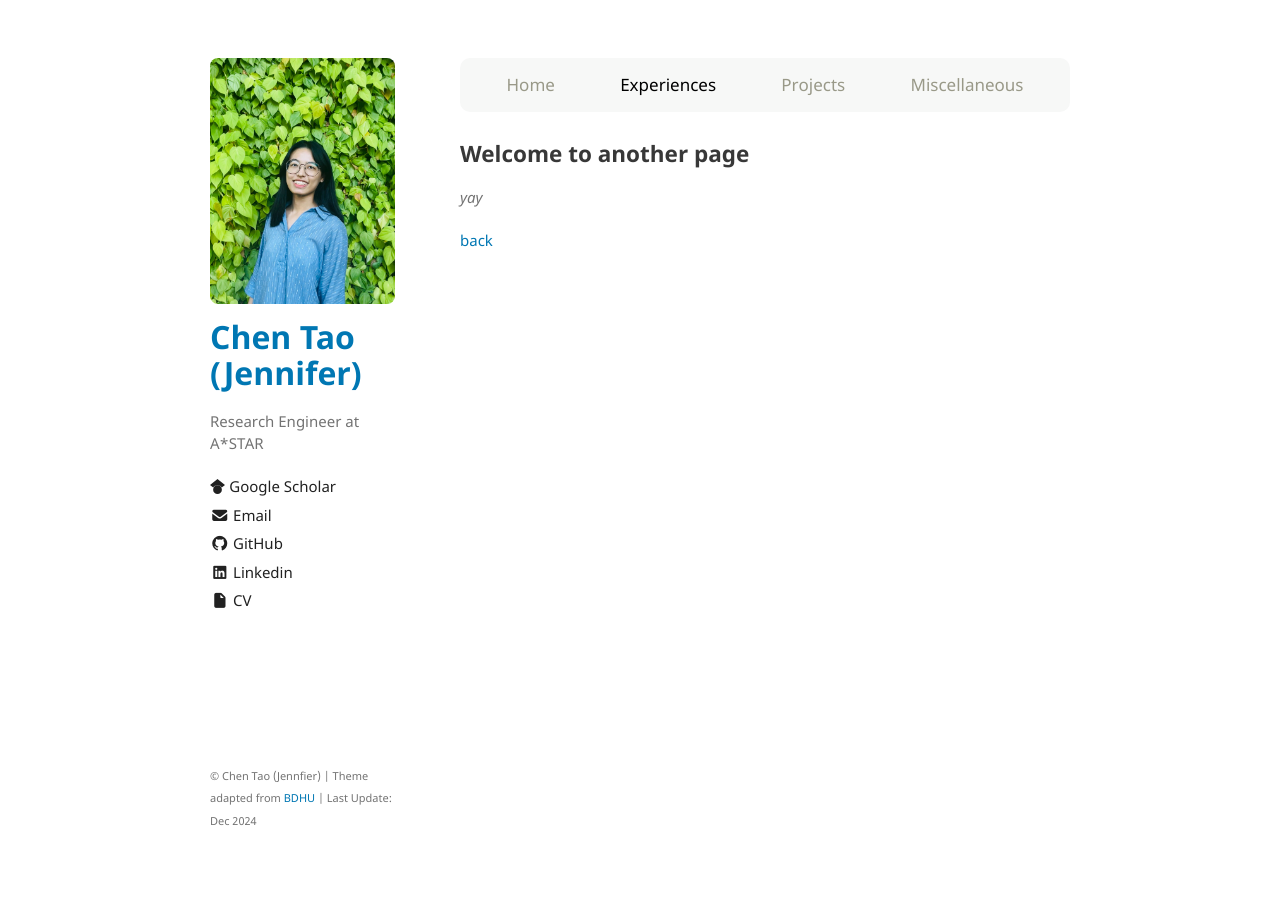
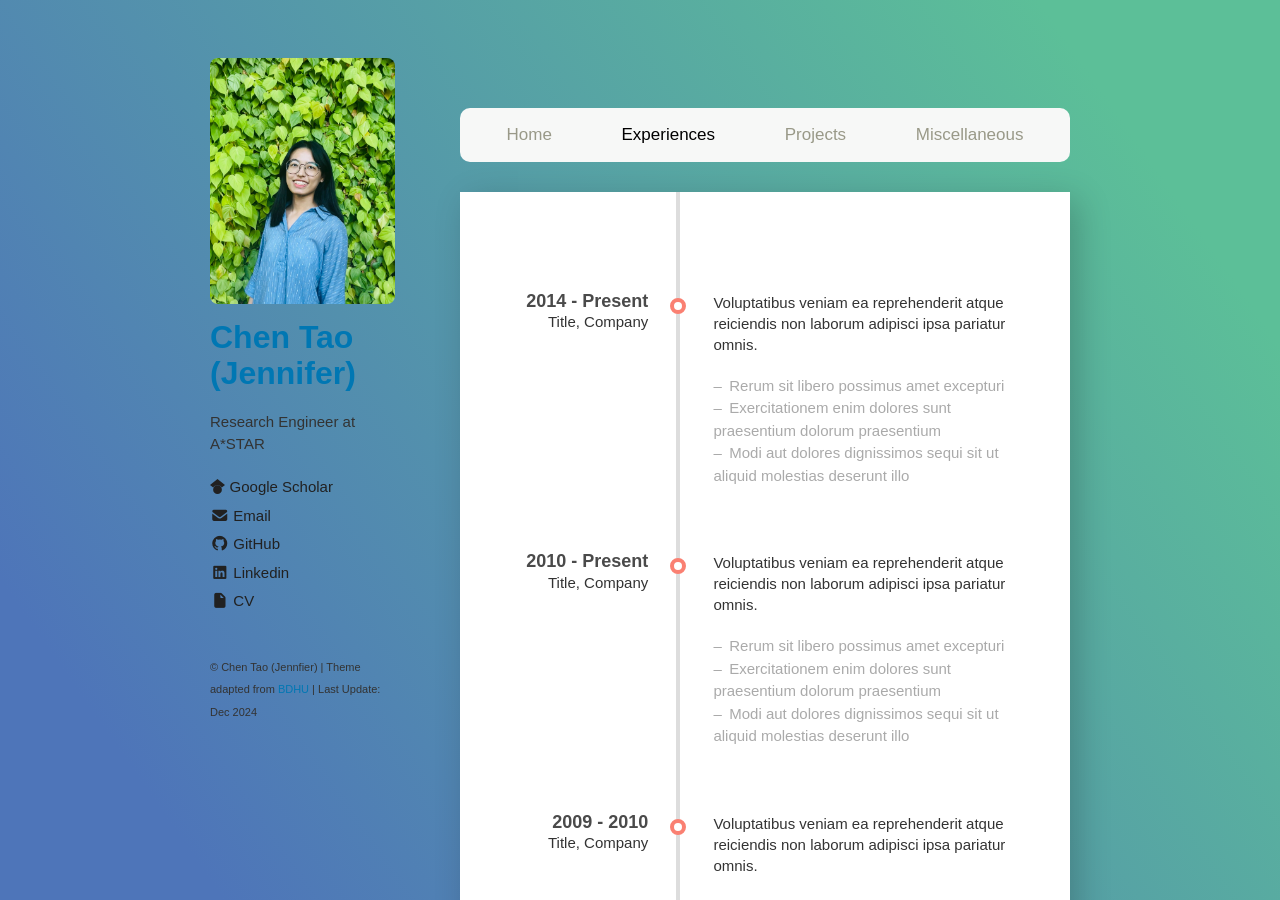
Before and after one commit to TAOC0002/TAOC0002.github.io, a Jekyll site: the page built from another-page.md, in a window 1280 px wide and 900 px high. Built offline with Jekyll 4.4.1, drawn with Linux system fonts in a browser that asks for light colours; the repository's description, which GitHub fills in, is left out; some of the changed text lies outside the part shown.

Commit message:
Add timeline template

```diff
--- a/another-page.md
+++ b/another-page.md
@@ -8,8 +8,64 @@ title: another
   <a href="./another-page.html">Projects</a>
   <a href="./another-page.html">Miscellaneous</a>
 </div>
-## Welcome to another page
 
-_yay_
+<div class="timeline">
+  <div class="entry">
+    <div class="title">
+      <h3>2014 - Present</h3>
+      <p>Title, Company</p>
+    </div>
+    <div class="body">
+      <p>Voluptatibus veniam ea reprehenderit atque reiciendis non laborum adipisci ipsa pariatur omnis.</p>
+      <ul>
+        <li>Rerum sit libero possimus amet excepturi</li>
+        <li>Exercitationem enim dolores sunt praesentium dolorum praesentium</li>
+        <li>Modi aut dolores dignissimos sequi sit ut aliquid molestias deserunt illo</li>
+      </ul>
+    </div>
+  </div>
+  <div class="entry">
+    <div class="title">
+      <h3>2010 - Present</h3>
+      <p>Title, Company</p>
+    </div>
+    <div class="body">
+      <p>Voluptatibus veniam ea reprehenderit atque reiciendis non laborum adipisci ipsa pariatur omnis.</p>
+      <ul>
+        <li>Rerum sit libero possimus amet excepturi</li>
+        <li>Exercitationem enim dolores sunt praesentium dolorum praesentium</li>
+        <li>Modi aut dolores dignissimos sequi sit ut aliquid molestias deserunt illo</li>
+      </ul>
+    </div>
+  </div>
+  <div class="entry">
+    <div class="title">
+      <h3>2009 - 2010</h3>
+      <p>Title, Company</p>
+    </div>
+    <div class="body">
+      <p>Voluptatibus veniam ea reprehenderit atque reiciendis non laborum adipisci ipsa pariatur omnis.</p>
+      <ul>
+        <li>Rerum sit libero possimus amet excepturi</li>
+        <li>Exercitationem enim dolores sunt praesentium dolorum praesentium</li>
+        <li>Modi aut dolores dignissimos sequi sit ut aliquid molestias deserunt illo</li>
+      </ul>
+    </div>
+  </div>
+  <div class="entry">
+    <div class="title">
+      <h3>2006 - 2008</h3>
+      <p>Title, Company</p>
+    </div>
+    <div class="body">
+      <p>Voluptatibus veniam ea reprehenderit atque reiciendis non laborum adipisci ipsa pariatur omnis.</p>
+      <ul>
+        <li>Rerum sit libero possimus amet excepturi</li>
+        <li>Exercitationem enim dolores sunt praesentium dolorum praesentium</li>
+        <li>Modi aut dolores dignissimos sequi sit ut aliquid molestias deserunt illo</li>
+      </ul>
+    </div>
+  </div>
+</div>
 
 [back](./)
--- a/assets/css/style.scss
+++ b/assets/css/style.scss
@@ -94,3 +94,106 @@
 .topnav a.active {
   color: black;
 }
+
+$container-shadow: 0.5rem 0.5rem 2rem 0 rgba(black, 0.2);
+
+$gutter: 30px;
+$border-width: 4px;
+$dot-diameter: 8px;
+
+body {
+  background: linear-gradient(55deg,#4E75B9 30%,#5CBF98 90%);
+  display: flex;
+  align-items: center;
+  justify-content: center;
+  min-height: 100vh;
+  width: 100vw;
+  margin: 0;
+  padding: 12vh 100px;
+  font-family: 'Source Sans Pro', arial, sans-serif;
+  font-weight: 300;
+  color: #333;
+  box-sizing: border-box;
+  * {
+    box-sizing: border-box;
+  }
+}
+
+.timeline {
+  width:100%;
+  max-width:800px;
+  background:#fff;
+  padding: 100px 50px;
+  position: relative;
+  box-shadow: $container-shadow;
+  &:before {
+    content: '';
+    position: absolute;
+    top: 0px;
+    left:calc(33% + 15px); //$gutter/2
+    bottom: 0px;
+    width: $border-width;
+    background: #ddd;
+  }
+  &:after {
+    content: "";
+    display: table;
+    clear: both;
+  }
+}
+
+.entry {
+  clear: both;
+  text-align: left;
+  position: relative;
+  .title {
+    margin-bottom: .5em;
+    float: left;
+    width: 33%;
+    padding-right: $gutter;
+    text-align: right;
+    position: relative;
+    &:before {
+      content: '';
+      position: absolute;
+      width: $dot-diameter;
+      height: $dot-diameter;
+      border: $border-width solid salmon;
+      background-color:#fff;
+      border-radius:100%;
+      top: 15%;
+      right: -$dot-diameter;
+      z-index: 99;
+    }
+    h3 {
+      margin: 0;
+      font-size: 120%;
+    }
+    p {
+      margin: 0;
+      font-size: 100%;
+    }
+  }
+  .body {
+    margin: 0 0 3em;
+    float: right;
+    width: 66%;
+    padding-left: $gutter;
+    p {
+      line-height: 1.4em;
+      &:first-child {
+        margin-top: 0;
+        font-weight: 400;
+      }
+    }
+    ul {
+      color:#aaa;
+      padding-left: 0;
+      list-style-type: none;
+      li:before {
+        content: "–";
+        margin-right: .5em;
+      }
+    }
+  }
+}
```
